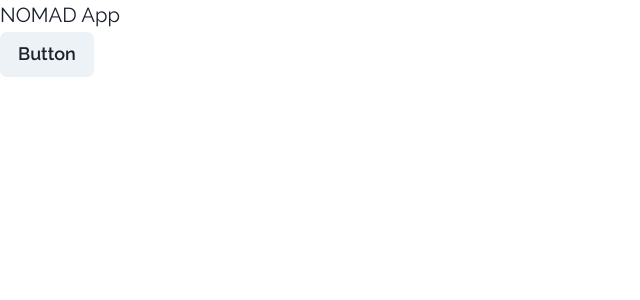
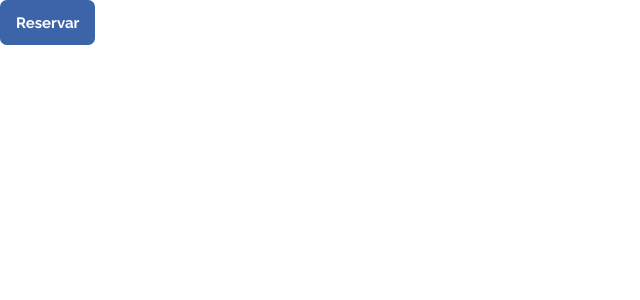
Before and after one commit to emmchier/nomad-app, a Next.js app: page / in a window 1280 px wide. Shown: the top 300 px of the page, without its empty margins (0-640 px from the left). Built offline with nearby package versions, Linux system fonts and the light colour scheme; a web font is replaced by a local one.

Commit message:
custom button and page components

```diff
--- /dev/null
+++ b/src/components/atomic-design/atoms/button/ButtonStyles.tsx
@@ -0,0 +1,17 @@
+export const buttonStyles = {
+  baseStyle: {
+    fontWeight: 'bold',
+    color: 'white',
+    bg: 'primary.main',
+  },
+  variants: {
+    md: {
+      fontSize: '15px',
+      px: '16px',
+      py: '12px',
+    },
+  },
+  defaultProps: {
+    variant: 'md',
+  },
+};
--- /dev/null
+++ b/src/components/atomic-design/atoms/button/index.tsx
@@ -0,0 +1,26 @@
+import React, { FC } from 'react';
+
+import { Button } from '@chakra-ui/react';
+
+interface PropTypes {
+  children: React.ReactNode;
+  ariaLabel: string;
+  icon?: React.ReactElement;
+  onClick?: () => void;
+}
+
+const CustomButton: FC<PropTypes> = ({ children, ariaLabel, icon, onClick }) => {
+  return (
+    <Button
+      aria-label={ariaLabel}
+      _hover={{ bg: '#284F96' }}
+      _active={{ bg: '#163877' }}
+      leftIcon={icon}
+      onClick={onClick}
+    >
+      {children}
+    </Button>
+  );
+};
+
+export default CustomButton;
--- /dev/null
+++ b/src/components/atomic-design/atoms/page/index.tsx
@@ -0,0 +1,39 @@
+import React, { FC } from 'react';
+
+import Head from 'next/head';
+
+type PageTypes = {
+  children: React.ReactNode;
+  title: string;
+  description: string;
+  tag?: string;
+  keywords: string;
+};
+
+const Page: FC<PageTypes> = ({ children, title, description, tag, keywords }) => (
+  <>
+    <Head>
+      <meta charSet="utf-8" />
+      <meta name="viewport" content="width=device-width, initial-scale=1.0" />
+      <title>{title && title}</title>
+      {description && <meta name="description" content={description} />}
+      {keywords && <meta name="keywords" content={keywords} />}
+      {tag && <meta itemProp="image" content={tag} />}
+      <meta name="robots" content="index, follow" />
+      <meta name="author" content="Emmanuel Chierchie" />
+      <meta name="owner" content="Emmanuel Chierchie" />
+      <meta httpEquiv="content-lenguage" content="es-ES" />
+      <meta name="distribution" content="global" />
+      <meta property="og:type" content="website" />
+      <meta property="og:title" content={title} />
+      <meta property="og:description" content={description} />
+      <meta property="og:image" content={tag} />
+      <meta property="og:image:type" content="image/png" />
+      {tag && <meta property="og:image:width" content="1200" />}
+      {tag && <meta property="og:image:height" content="630" />}
+    </Head>
+    {children}
+  </>
+);
+
+export default Page;
--- a/src/pages/index.tsx
+++ b/src/pages/index.tsx
@@ -1,14 +1,17 @@
 import type { NextPage } from 'next';
 
-import { Button } from '@chakra-ui/react';
+import { Box } from '@chakra-ui/react';
+import Page from '../components/atomic-design/atoms/page';
+import CustomButton from '../components/atomic-design/atoms/button';
 
-const Home: NextPage = () => {
+const HomePage: NextPage = () => {
   return (
-    <>
-      <h1>NOMAD App</h1>
-      <Button>Button</Button>
-    </>
+    <Page title="Sparky App" description="" keywords="" tag="">
+      <Box as="section" height="100vh">
+        <CustomButton ariaLabel="lala">Reservar</CustomButton>
+      </Box>
+    </Page>
   );
 };
 
-export default Home;
+export default HomePage;
--- a/src/styles/theme.tsx
+++ b/src/styles/theme.tsx
@@ -1,4 +1,5 @@
 import { extendTheme, ThemeConfig } from '@chakra-ui/react';
+import { buttonStyles } from '../components/atomic-design/atoms/button/ButtonStyles';
 
 export const theme = {
   color: {
@@ -148,6 +149,7 @@ export const customTheme = extendTheme({
     yesteryear: 'Yesteryear, cursive',
   },
   components: {
+    Button: buttonStyles,
     Container: {
       variants: {
         md: {
```
